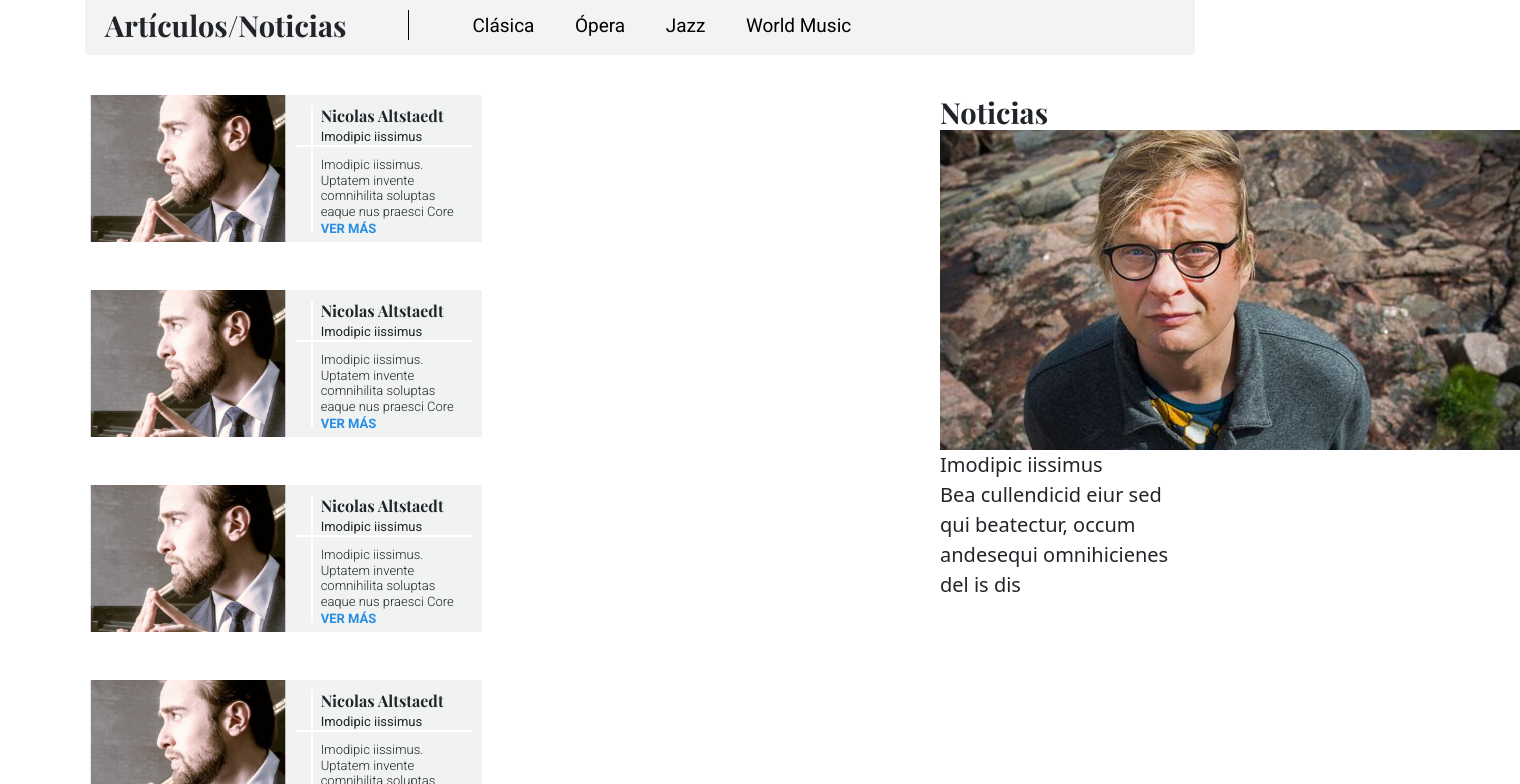
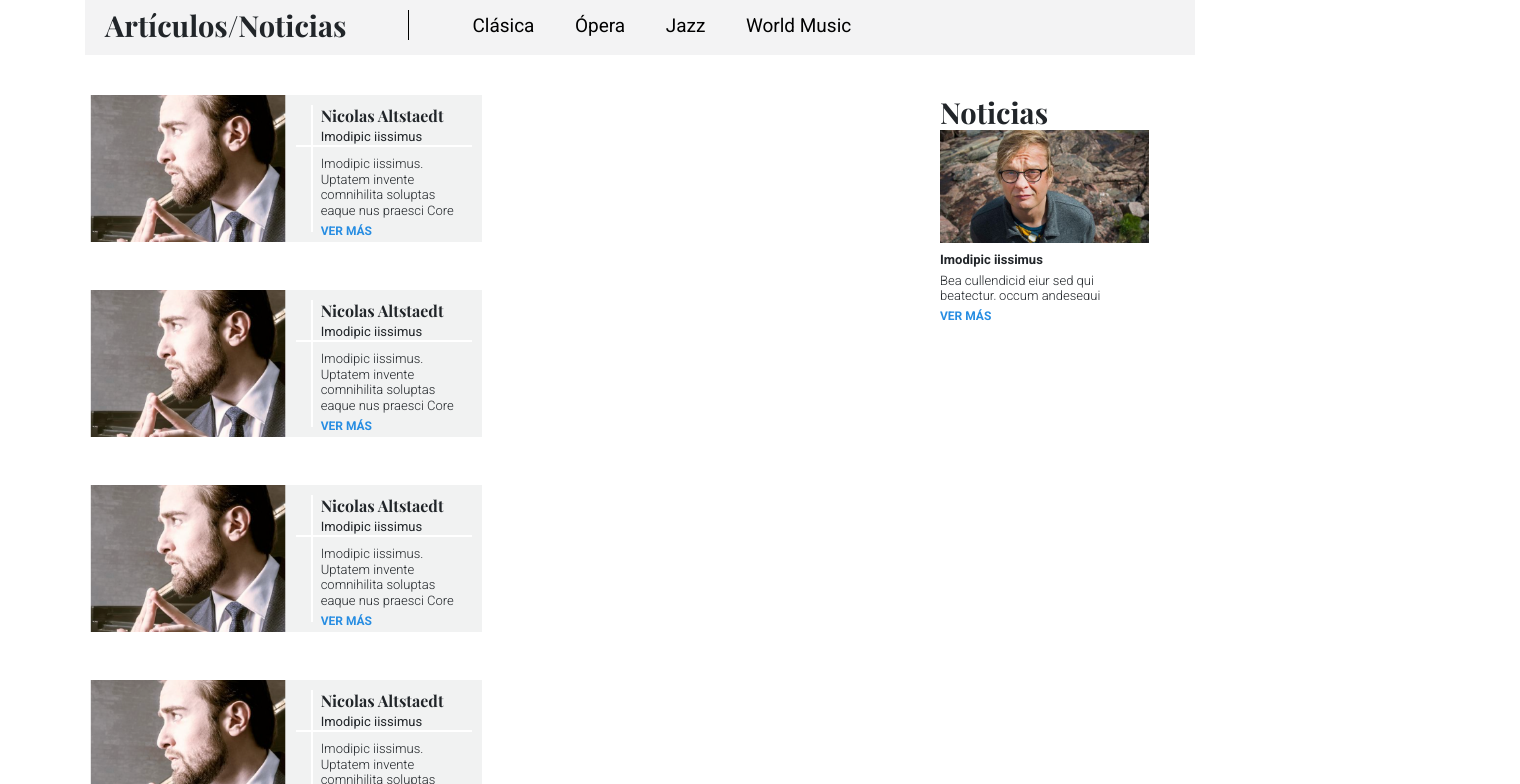
Before and after one commit to jomarz/tempo-front, a Vue app: page / in a window 1280 px wide. Shown: the part 2700-3484 px from the top of the page, 1520 px wide, since content can reach past the window. Built offline with nearby package versions, Linux system fonts and the light colour scheme.

Commit message:
Add VER AS link to news box

```diff
--- a/src/App.vue
+++ b/src/App.vue
@@ -131,6 +131,14 @@ export default {
             }
         }
     }
+    .more-link {
+      color: #278de2;
+      display: block;
+      font-family: 'Roboto', sans-serif;
+      font-size: 0.60rem;
+      font-weight: 700;
+      text-decoration: none;
+    }
     .section-nav .section-title-container {
       padding: 10px 0 10px 0;
       border-right: 1px solid black;
--- a/src/components/ArticleSmallBox.vue
+++ b/src/components/ArticleSmallBox.vue
@@ -106,17 +106,9 @@ export default {
         p.box-text {
                 font-size: 0.65rem !important;
                 line-height: 0.77rem;
-                padding-top: 5px;
-                margin-bottom: 0px;
+                padding-top: 4px;
+                margin-bottom: 3px;
                 max-height: 67px;
-        }
-        .more-link {
-            color: #278de2;
-            display: block;
-            font-family: 'Roboto', sans-serif;
-            font-size: 0.65rem;
-            font-weight: 700;
-            text-decoration: none;
         }
     }
 </style>
--- a/src/components/NewsSmallBox.vue
+++ b/src/components/NewsSmallBox.vue
@@ -3,8 +3,9 @@
         <div class="news-thumbnail">
             <img src="../assets/img/Pictures/thumbnail2.jpg" alt="">
         </div>
-        <div class="news-title">Imodipic iissimus</div>
-        <div class="news-text">Bea cullendicid eiur sed qui beatectur, occum andesequi omnihicienes del is dis</div>
+        <div class="news-box-title">Imodipic iissimus</div>
+        <p class="news-box-text">Bea cullendicid eiur sed qui beatectur, occum andesequi omnihicienes del is dis. Bea cullendicid eiur sed qui beatectur</p>
+        <a class="more-link" href="#">VER MÁS</a>
     </div>
 </template>
 
@@ -16,6 +17,25 @@ export default {
 
 <style lang="scss" scoped>
     .news-small-box {
-
+        width: 209px;
+        .news-thumbnail img {
+            width: 209px;
+            height: 113px;
+            object-fit: cover;
+        }
+        .news-box-title {
+            font-size: 0.65rem !important;
+            font-family: 'Roboto', sans-serif;
+            font-weight: 700;
+            padding-top: 7px;
+        }
+        p.news-box-text {
+            font-size: 0.65rem !important;
+            line-height: 0.77rem;
+            padding-top: 3px;
+            margin-bottom: 7px;
+            max-height: 1.54rem;
+            overflow: hidden;
+        }
     }
 </style>
```
